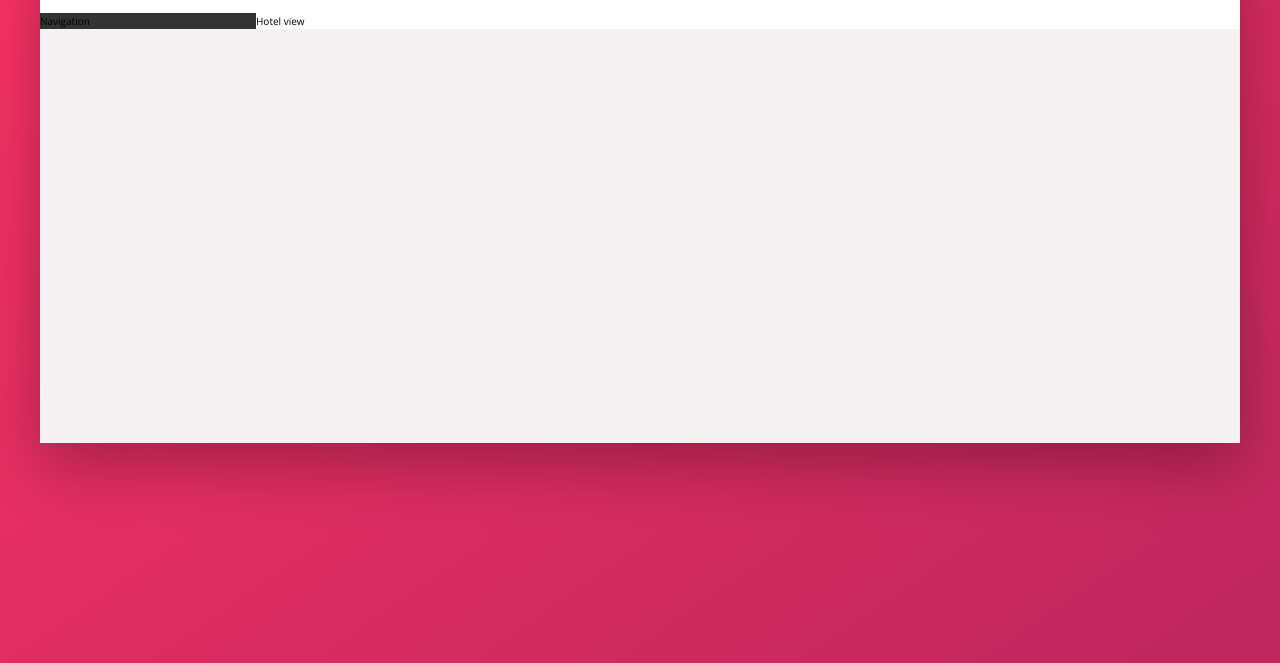
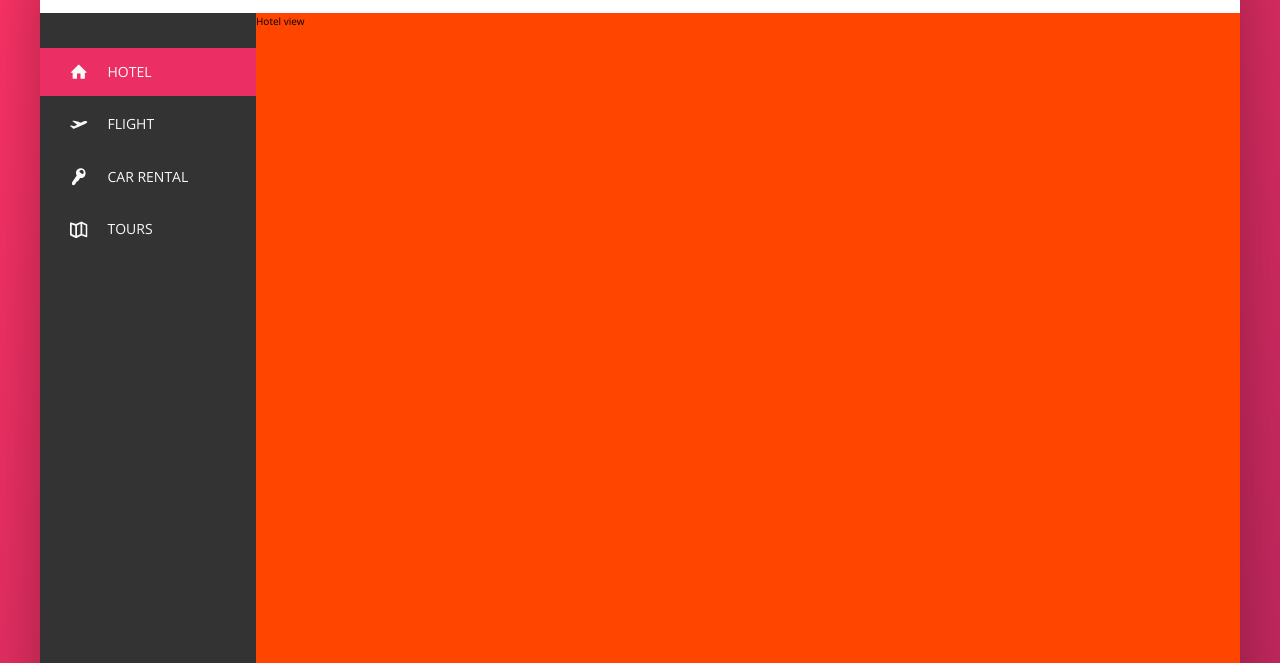
Before and after one commit to 0xMMelvin/Trillo, a website: page index.html in a window 1280 px wide. Shown: the part 137-800 px from the top of the page. Drawn offline with nearby package versions, Linux system fonts and the light colour scheme.

Commit message:
styled side-nav

```diff
--- a/index.html
+++ b/index.html
@@ -48,7 +48,44 @@
         </header>
         <div class="content">
             <nav class="sidebar">
-                Navigation
+                <ul class="side-nav">
+                    <li class="side-nav__item side-nav__item--active">
+                        <a href="#" class="side-nav__link">
+                            <svg class="side-nav__icon">
+                                <use xlink:href="img/sprite.svg#icon-home"></use>
+                            </svg>
+                            <span>Hotel</span>
+                        </a>
+                    </li>
+                    <li class="side-nav__item">
+                        <a href="#" class="side-nav__link">
+                            <svg class="side-nav__icon">
+                                <use xlink:href="img/sprite.svg#icon-aircraft-take-off"></use>
+                            </svg>
+                            <span>Flight</span>
+                        </a>
+                    </li>
+                    <li class="side-nav__item">
+                        <a href="#" class="side-nav__link">
+                            <svg class="side-nav__icon">
+                                <use xlink:href="img/sprite.svg#icon-key"></use>
+                            </svg>
+                            <span>Car rental</span>
+                        </a>
+                    </li>
+                    <li class="side-nav__item">
+                        <a href="#" class="side-nav__link">
+                            <svg class="side-nav__icon">
+                                <use xlink:href="img/sprite.svg#icon-map"></use>
+                            </svg>
+                            <span>Tours</span>
+                        </a>
+                    </li>
+                </ul>
+
+                <div class="legal">
+                    &copy; 2017 by trillo. All rights reserved.
+                </div>
             </nav>
             <main class="hotel-view">
                 Hotel view
--- a/sass/_components.scss
+++ b/sass/_components.scss
@@ -115,7 +115,75 @@
 		border-radius: 50%;
 		margin-right: 1rem;
 	}
+}
 
-	&__user-name {
+///////////////////////////////////////
+
+// SIDE NAVIGATION
+.side-nav {
+	font-size: 1.4rem;
+	list-style: none;
+	margin-top: 3.5rem;
+
+	&__item {
+		position: relative;
+
+		&:not(:last-child) {
+			margin-bottom: 0.5rem;
+		}
+	}
+
+	&__item::before {
+		content: "";
+		position: absolute;
+		top: 0;
+		left: 0;
+		height: 100%;
+		width: 0.3rem;
+		background-color: var(--color-primary);
+		transform: scaleY(0);
+		transition: transform 0.2s, width 0.4s cubic-bezier(1, 0, 0, 1) 0.2s,
+			background-color 0.1s;
+	}
+
+	&__item:hover::before,
+	&__item--active::before {
+		transform: scaleY(1);
+		width: 100%;
+	}
+
+	&__item:active::before {
+		background-color: var(--color-primary-light);
+	}
+
+	&__link:link,
+	&__link:visited {
+		color: var(--color-grey-light-1);
+		text-decoration: none;
+		text-transform: uppercase;
+		display: block;
+		padding: 1.5rem 3rem;
+		position: relative;
+		z-index: 10;
+
+		display: flex;
+		align-items: center;
+	}
+
+	&__icon {
+		width: 1.75rem;
+		height: 1.75rem;
+		margin-right: 2rem;
+		fill: currentColor;
 	}
 }
+
+///////////////////////////////////////
+
+// LEGAL TEXT
+.legal {
+	font-size: 1.2rem;
+	color: var(--color-grey-light-4);
+	text-align: center;
+	padding: 2.5rem;
+}
--- a/sass/_layout.scss
+++ b/sass/_layout.scss
@@ -26,9 +26,15 @@
 	background-color: var(--color-grey-dark-1);
 	// grow shrink basis
 	flex: 0 0 18%;
+
+	display: flex;
+	flex-direction: column;
+	justify-content: space-between;
 }
 
 .hotel-view {
 	background-color: #fff;
+	background-color: orangered;
+	height: 80rem;
 	flex: 1;
 }
```
Also changed, not shown: css/style.css.
